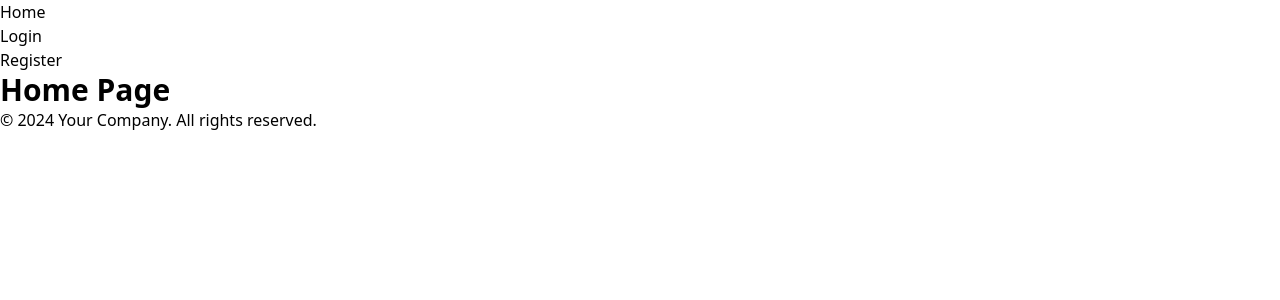
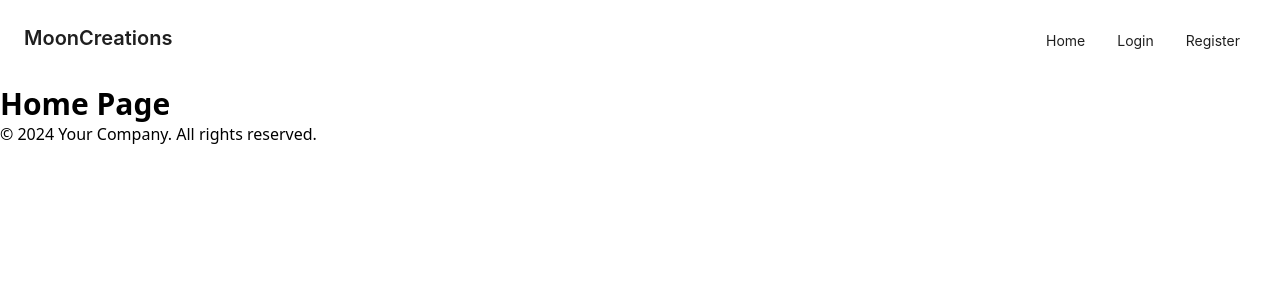
Before and after one commit to akshaypx/ecommerce-fe, a React (Vite) app: page / in a window 1280 px wide. Shown: the top 300 px of the page. Built offline with nearby package versions, Linux system fonts and the light colour scheme; no server answers.

Commit message:
feat: Header styles

```diff
--- a/src/components/Header.tsx
+++ b/src/components/Header.tsx
@@ -1,5 +1,7 @@
 import { Link } from "react-router-dom";
 import { useAuth } from "../context/AuthContext";
+import { Button } from "antd";
+import Title from "antd/es/typography/Title";
 
 const Header = () => {
   const { user, logout } = useAuth();
@@ -12,31 +14,42 @@ const Header = () => {
     }
   };
   return (
-    <header>
+    <header className="flex justify-between p-6">
+      <Title level={4}>MoonCreations</Title>
       <nav>
-        <ul>
+        <ul className="flex">
           <li>
-            <Link to="/">Home</Link>
+            <Link to="/">
+              <Button type="text">Home</Button>
+            </Link>
           </li>
           {!user && (
-            <>
+            <div className="flex">
               <li>
-                <Link to="/login">Login</Link>
+                <Link to="/login">
+                  <Button type="text">Login</Button>
+                </Link>
               </li>
               <li>
-                <Link to="/register">Register</Link>
+                <Link to="/register">
+                  <Button type="text">Register</Button>
+                </Link>
               </li>
-            </>
+            </div>
           )}
           {user && (
-            <>
+            <div className="flex">
               <li>
-                <Link to="/profile">Profile</Link>
+                <Link to="/profile">
+                  <Button type="text">Profile</Button>
+                </Link>
               </li>
               <li>
-                <button onClick={handleLogout}>Logout</button>
+                <button onClick={handleLogout}>
+                  <Button type="text">Logout</Button>
+                </button>
               </li>
-            </>
+            </div>
           )}
         </ul>
       </nav>
```
